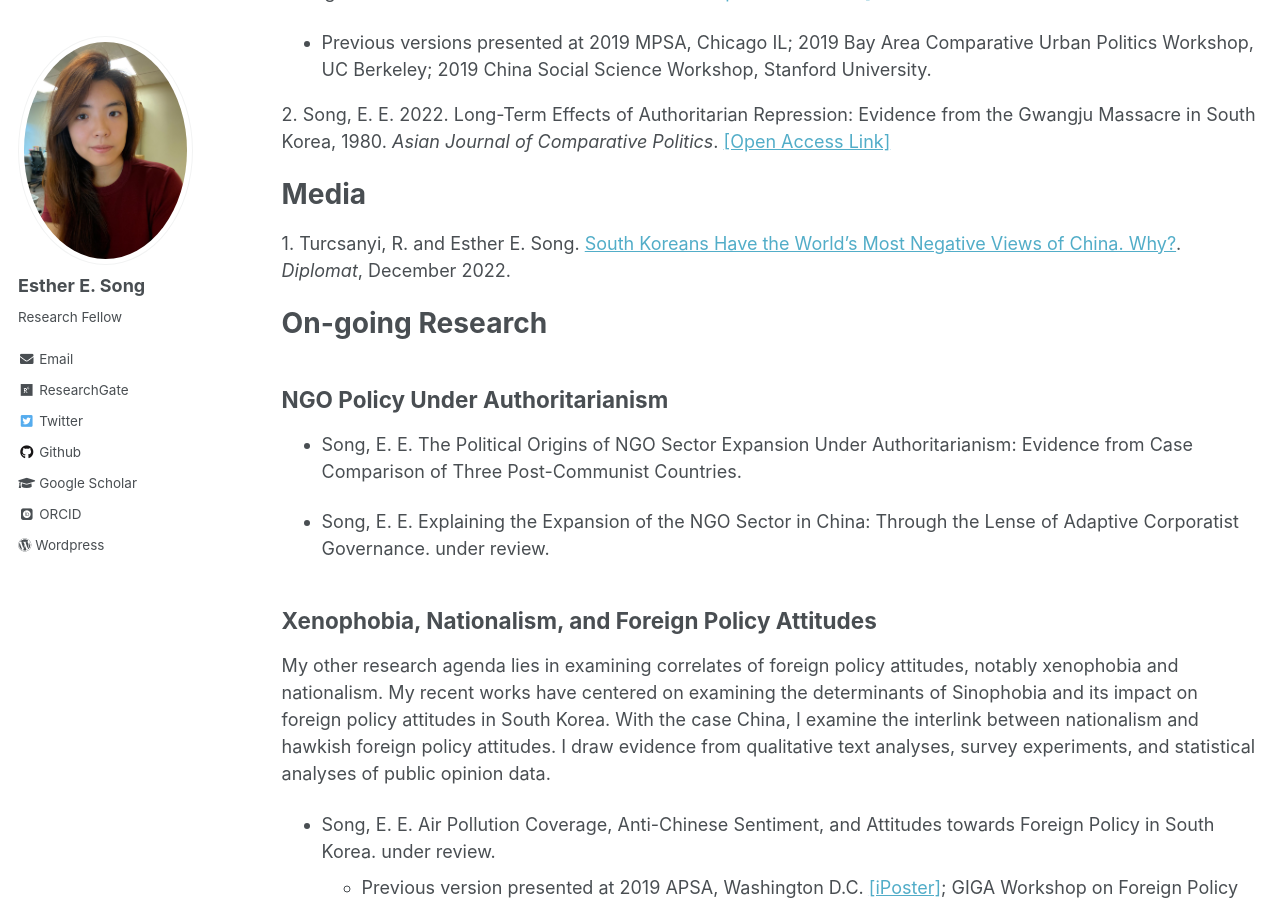
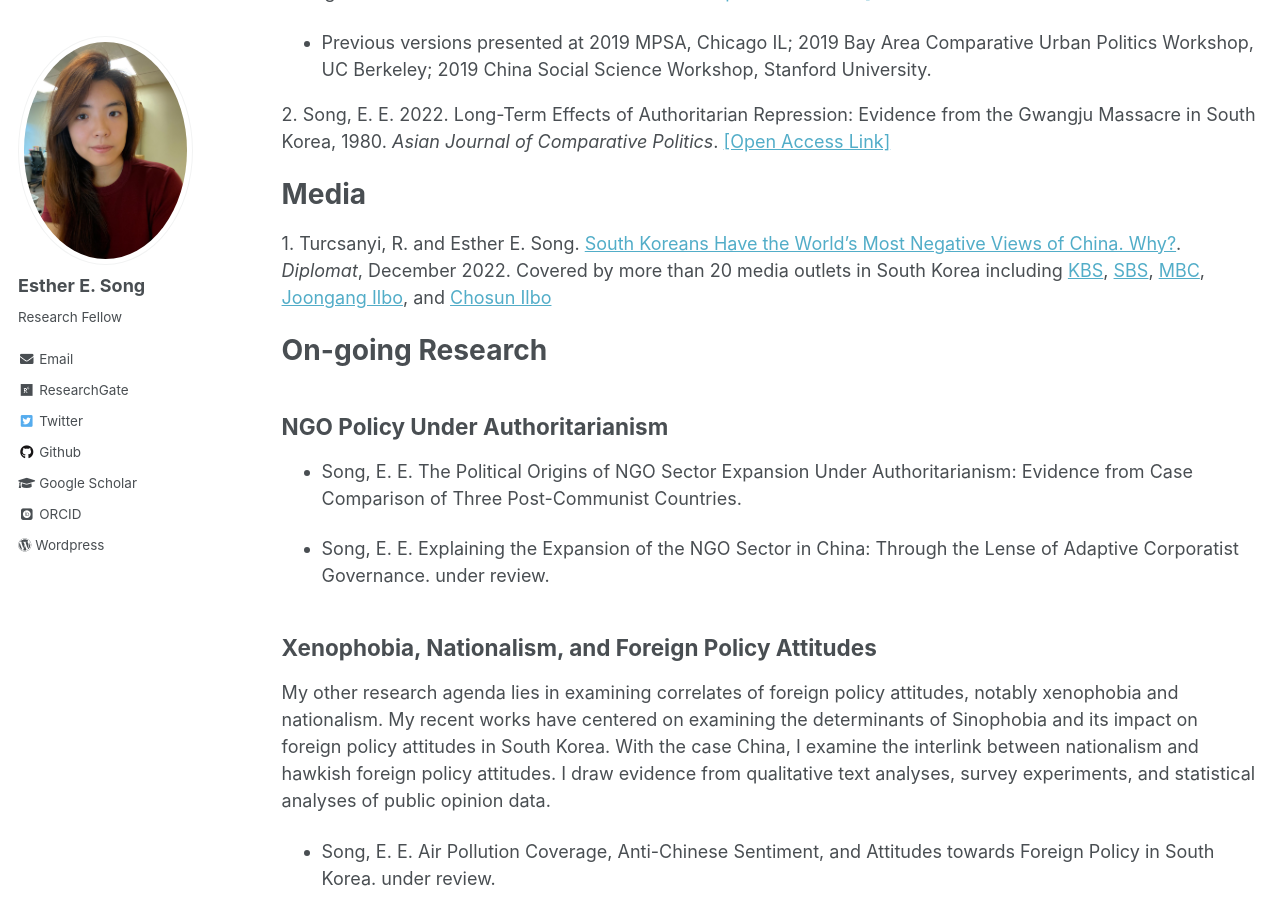
Before and after one commit to ehsong/ehsong.github.io, a Jekyll site: the page built from _pages/research.md, in a window 1280 px wide and 900 px high, scrolled down 423 px. Built offline with Jekyll 4.4.1, drawn with Linux system fonts in a browser that asks for light colours; some web fonts are replaced.

Commit message:
Update research.md

```diff
--- a/_pages/research.md
+++ b/_pages/research.md
@@ -19,6 +19,7 @@ My research interests span across topics such as civil society and NGO policy, a
 # Media
 
 1\. Turcsanyi, R. and Esther E. Song. [South Koreans Have the World's Most Negative Views of China. Why?](https://thediplomat.com/2022/12/south-koreans-have-the-worlds-most-negative-views-of-china-why/). *Diplomat*, December 2022.
+   Covered by more than 20 media outlets in South Korea including [KBS](https://news.kbs.co.kr/news/view.do?ncd=6207159&ref=A), [SBS](https://news.sbs.co.kr/news/endPage.do?news_id=N1007024887&plink=ORI&cooper=NAVER), [MBC](https://imnews.imbc.com/replay/2022/nwtoday/article/6440097_35752.html), [Joongang Ilbo](https://www.joongang.co.kr/article/25129259), and [Chosun Ilbo](https://www.chosun.com/international/international_general/2022/12/28/NSJ6CQ37RNEM3JOVZWWAZDRAAI/?utm_source=naver&utm_medium=referral&utm_campaign=naver-news)
 
 # On-going Research
 ## NGO Policy Under Authoritarianism
```
